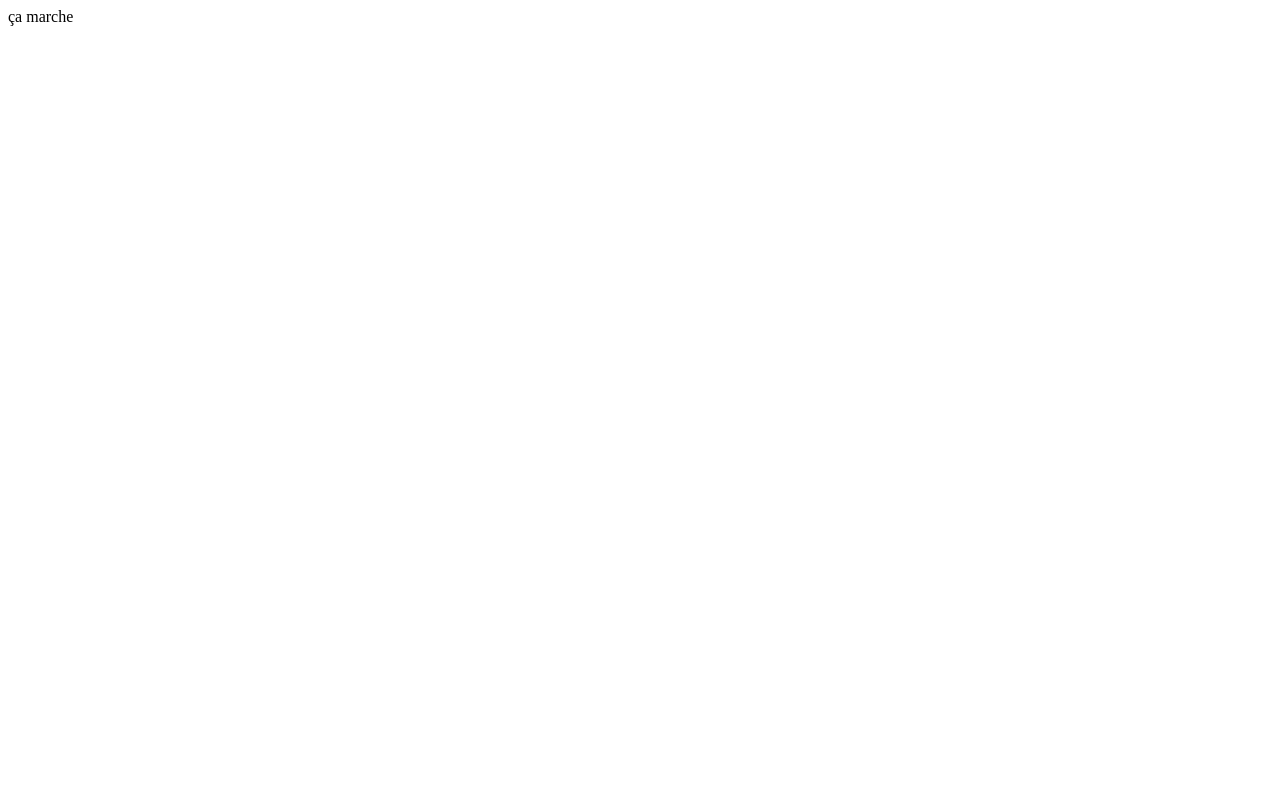
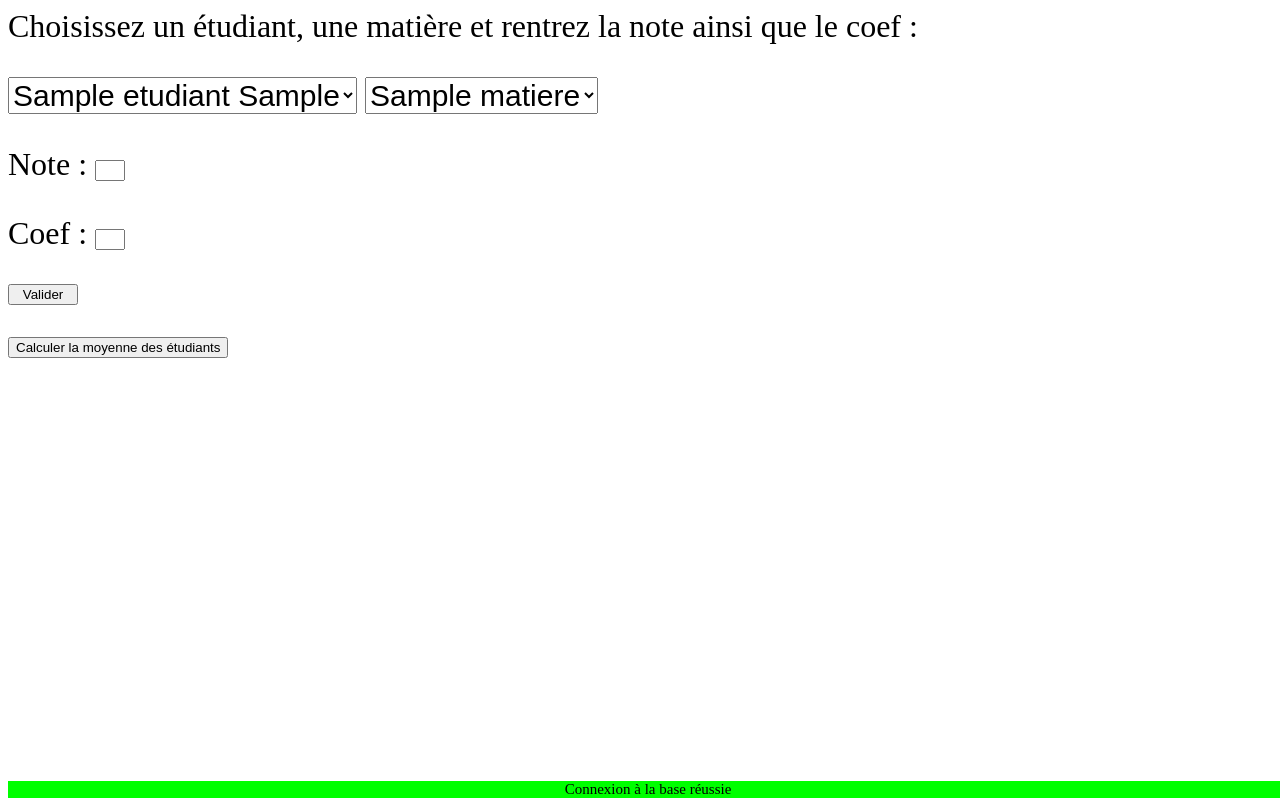
Before and after one commit to thomasdslvp/Finelia, a PHP site: page /moyenne.php in a window 1280 px wide. Before the commit the page is almost empty. Run offline with PHP 8.4, Linux system fonts and the light colour scheme; tables that the repository leaves empty or names only in its code hold one stand-in row (values such as "Sample post"); data that the repository does not hold is empty.

Commit message:
ajout des notes dans la bdd
Ce qu'il manque :
- Calcul de la moyenne des étudiants
- Améliorer l'esthétique

```diff
--- a/formulaire.php
+++ b/formulaire.php
@@ -1,37 +1,57 @@
 <html lang="fr">
+
 <head>
     <meta charset="utf-8">
     <title>Thomas DA SILVA PENAS - Test d'admission FINELIA</title>
-        <link rel="stylesheet" href="style.css">
+    <link rel="stylesheet" href="style/style.css"/>
+    <script src="https://ajax.googleapis.com/ajax/libs/jquery/3.4.1/jquery.min.js"></script>
+    <script src="js/javascript.js"></script>
 </head>
 
 <body>
-
+    <div id="connexion-bd">
         <!--Test de la connexion à la BD -->
-        <?php   $servername = 'localhost';
+        <?php $servername = 'localhost';
         $login = 'root';
         $pwd = '';
 
+
         $connexion = new PDO("mysql:host=$servername;dbname=finelia_db", $login, $pwd);
-                if(!$connexion){
-                    die('Erreur : ' .mysqli_connect_error());
+        if (!$connexion) {
+            die('Erreur : ' . mysqli_connect_error());
         }
-                echo 'Connexion réussie';
+        echo 'Connexion à la base réussie';
 
         //Requêtes de récupération des données dans la base MySQL
         $etudiants = $connexion->query('SELECT * FROM etudiant');
         $matières = $connexion->query('SELECT * FROM matiere');
         ?>
+    </div>
     <form action="moyenne.php" method="post">
-                <p>Rentrez les notes des étudiants suivants :</p>
+        <p>Choisissez un étudiant, une matière et rentrez la note ainsi que le coef :</p>
+        <select name="etudiant">
             <?php
-                while ($etudiant = $etudiants->fetch()){
-        ?>
-                    <p><?php echo $etudiant['nom'] . " " . $etudiant['prenom'];?>
+            while ($etudiant = $etudiants->fetch()) { ?>
+                <option value=<?php echo "" . $etudiant['id_etudiant']. ""?>>
+                <?php echo $etudiant['nom'] . " " . $etudiant['prenom'];?></option>
+            <?php
+            } ?>
+        </select>
 
-                    </p>
-          <?php } ?>
-                <p><input type="submit" value="OK"></p>
+        <select name="matiere">
+        <?php
+            while ($matiere = $matières->fetch()) { ?>
+                <option value=<?php echo "" . $matiere['id_matiere']. ""?>>
+                <?php echo $matiere['nom_matiere'];?></option>
+            <?php
+            } ?>
+        </select>
+        <p>Note : <input type="text" name="note"> </p>
+        <p>Coef : <input type="text" name="coef"> </p>
+
+        <p><input type="submit" value="Valider" id="submitBtn"></p>
     </form>
+
 </body>
+
 </html>
--- a/moyenne.php
+++ b/moyenne.php
@@ -1,3 +1,12 @@
 <?php
-    echo "ça marche";
+include 'formulaire.php';
+    $sql = "INSERT INTO note(note, coef, id_matiere, id_etudiant) VALUES ($_POST[note], $_POST[coef], $_POST[matiere], $_POST[etudiant])";
+
+    try{
+        $connexion->exec($sql);
+    }
+    catch(PDOException $e){
+        echo "Erreur : " . $e->getMessage();
+    }
 ?>
+<button>Calculer la moyenne des étudiants</button>
--- /dev/null
+++ b/style/style.css
@@ -0,0 +1,24 @@
+#connexion-bd{
+    background-color: rgb(0, 255, 0);
+    text-align: center;
+    position: absolute;
+    font-size: 15px;
+    bottom:2px;
+    width: 100%;
+}
+
+body{
+    font-size: 2em;
+}
+
+input{
+    width:30px;
+}
+
+select{
+    font-size:30px;
+}
+
+#submitBtn{
+    width:70px;
+}
```
Lines whose indentation alone changed are shown as unchanged.
